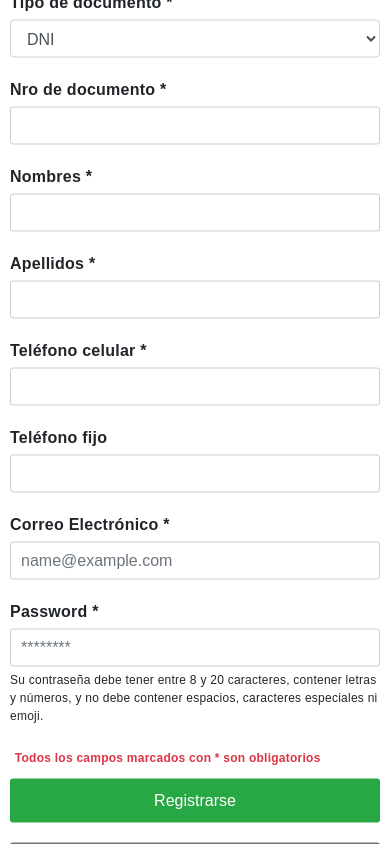
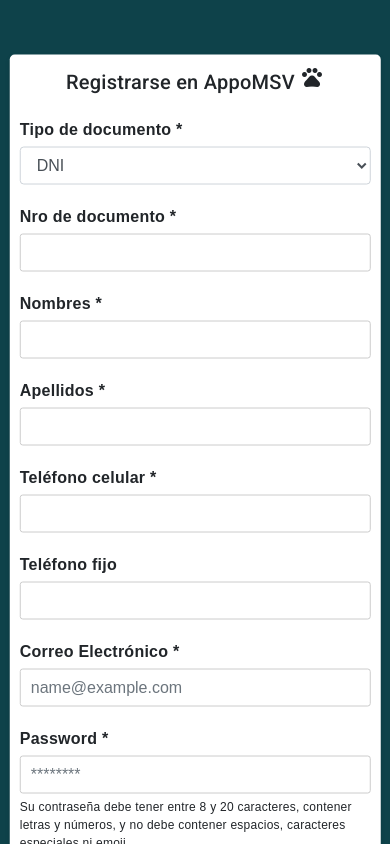
Before and after one commit to myportfolio-yj/frontend-qmvet, an Angular app: page /login in a window 390 px wide. Shown: the top 844 px of the page. Built offline with nearby package versions, Linux system fonts and the light colour scheme; no server answers.

Commit message:
Ajuste de responsive para movil

```diff
--- a/src/app/auth/components/login/login.component.css
+++ b/src/app/auth/components/login/login.component.css
@@ -6,7 +6,7 @@
 
   body {
     font-family: Arial, sans-serif;
-    background-color: #11A79C;
+    background-color: #0E424A;
   }
 
   .container {
@@ -56,7 +56,7 @@
 
   @media screen and (max-width: 480px) {
     .container {
-      max-width: 100%;
+      width: 95%;
       padding: 10px;
     }
   }
--- a/src/app/auth/components/login/login.component.html
+++ b/src/app/auth/components/login/login.component.html
@@ -21,8 +21,9 @@
         <button type="submit">Iniciar Sesión</button>
       </div>
     </form>
-    <a [routerLink]="[ '/', 'register' ]" routerLinkActive="active">¡Registrese aquí!</a>
-
+    <div class="form-group">
+    <a [routerLink]="[ '/', 'register' ]" routerLinkActive="active" class="btn btn-link">¡Registrese aquí!</a>
+  </div>
   </div>
 </body>
 </html>
--- a/src/app/auth/components/register/register.component.css
+++ b/src/app/auth/components/register/register.component.css
@@ -6,7 +6,7 @@
 
   body {
     font-family: Arial, sans-serif;
-    background-color: #11A79C;
+    background-color: #0E424A;
   }
 
   .container {
@@ -55,7 +55,8 @@
 
   @media screen and (max-width: 480px) {
     .container {
-      max-width: 100%;
+      width: 95%;
       padding: 10px;
+      top: 65%;
     }
   }
--- a/src/styles.css
+++ b/src/styles.css
@@ -1,7 +1,6 @@
 /* You can add global styles to this file, and also import other style files */
 body {
     font-family: Arial, sans-serif;
-    background-color: #11A79C;
   }
-html, body { height: 100%; }
+html, body { height: 100%; background-color: #0E424A;}
 body { margin: 0; font-family: Roboto, "Helvetica Neue", sans-serif; }
```
Also changed, not shown: 1 other file (tests, documents, lock files or other folders).
